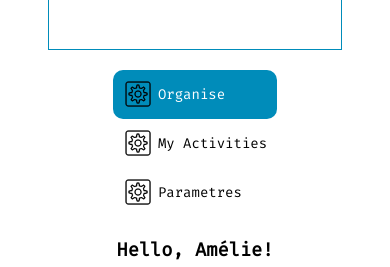
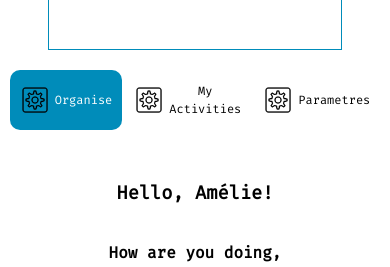
Before and after one commit to ranjit-t/Aveyron-Connect, a React (Create React App) app: page /profile in a window 390 px wide. Shown: the part 614-881 px from the top of the page. Built offline with nearby package versions, Linux system fonts and the light colour scheme; a web font is replaced by a local one.

Commit message:
my profile with dashboard

```diff
--- a/src/Pages/Profile.css
+++ b/src/Pages/Profile.css
@@ -10,18 +10,18 @@
   display: flex;
   flex-direction: column;
   align-items: center;
-  justify-content: center;
+  /* justify-content: center; */
   width: 50%;
 }
-.profile-container .profile-menu {
+.profile-menu {
   display: flex;
   column-gap: 10px;
+  margin-bottom: 30px;
 }
-.profile-container .profile-menu div {
+.profile-menu div {
   font-size: 14px;
   display: flex;
   align-items: center;
-  /* border: 1px solid grey; */
   padding: 0 10px;
   cursor: pointer;
   border-radius: 10px;
@@ -149,7 +149,13 @@ ul {
     margin-top: 20px;
   }
   .profile-menu {
-    flex-direction: column;
+    column-gap: 2px;
+  }
+  .profile-menu div {
+    font-size: 12px;
+  }
+  .profile-container {
+    height: 70vh;
   }
 }
 .add-business-btn {
```
